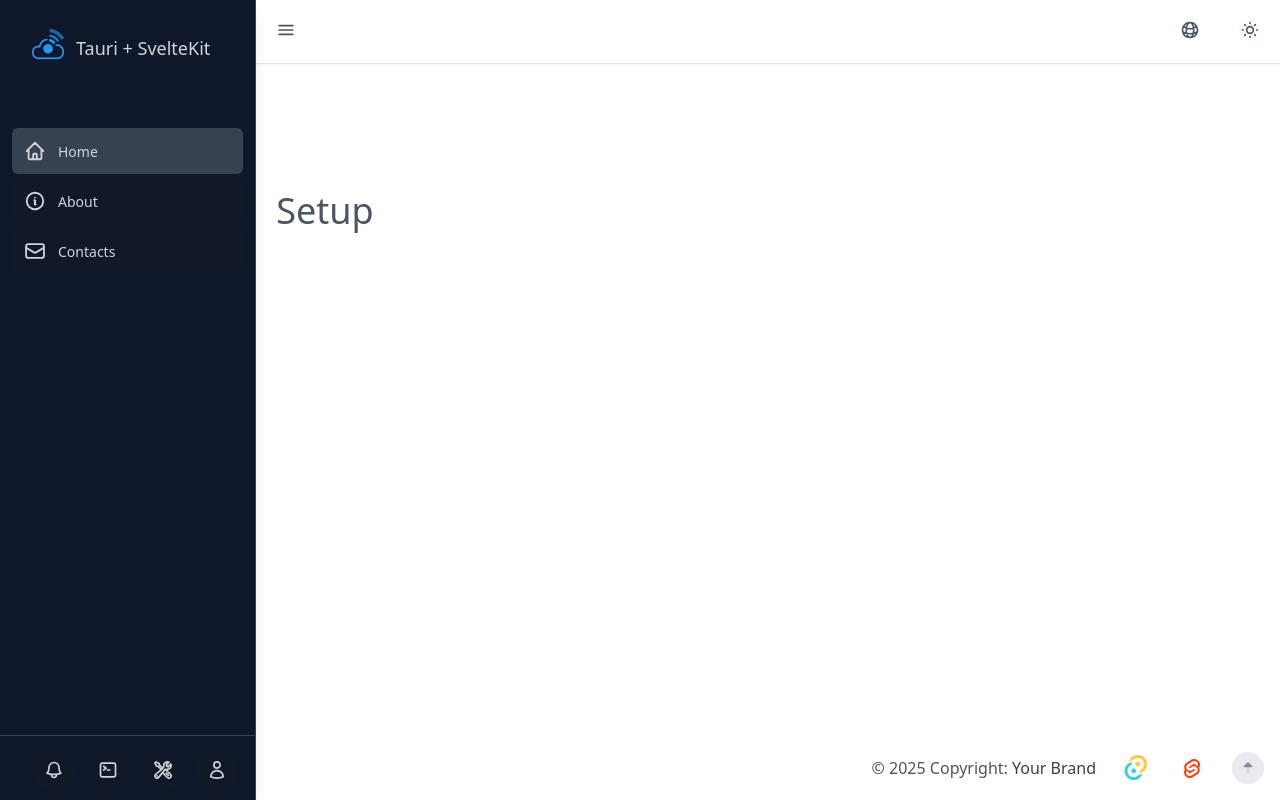
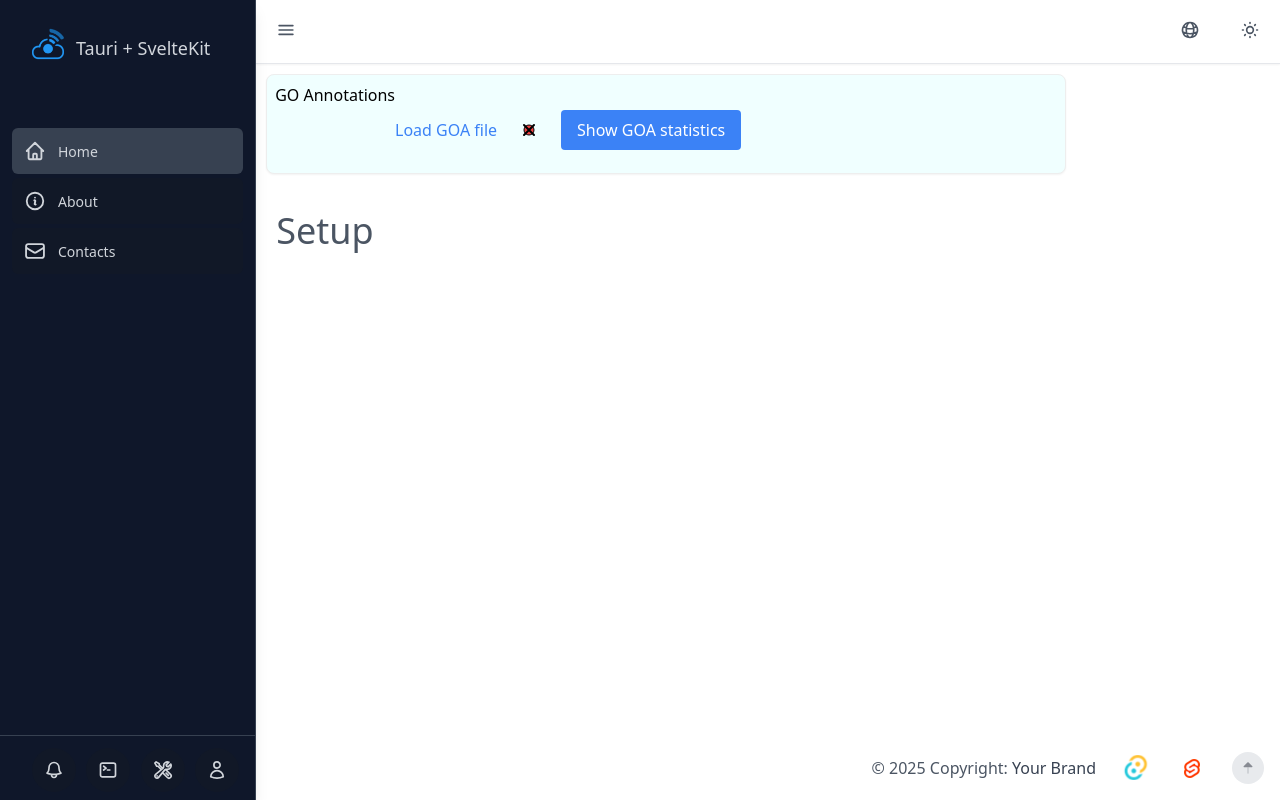
Before and after one commit to pnrobinson/ontologizer, a SvelteKit app: page / in a window 1280 px wide. Built offline with nearby package versions, Linux system fonts and the light colour scheme.

Commit message:
Adding component to load GOA file

```diff
--- a/src/app.css
+++ b/src/app.css
@@ -8,10 +8,26 @@ body {
 
 @layer components {
     .card {
+        position: relative;
         display: flex;
-        align-items: center;
-        justify-content: center;
-        width: 300px;
+       /* align-items: center;
+        justify-content: center;*/
+        width: 800px;
         height: 100px;
+        background-color: azure;
+        border-radius: 8px;
+        border: 0.7px solid #eee;
+        padding: 8px;
+        margin: 10px;
+    }
+
+    .card-title {
+        position: absolute;
+        align-self: left;
+        top: -10px;   /* Adjust based on border thickness */
+        left: 20px;   /* Adjust for alignment */
+        background: white;  /* Matches background color */
+        padding: 0 5px;
+        font-weight: bold;
     }
 }
--- a/src/routes/+page.svelte
+++ b/src/routes/+page.svelte
@@ -21,15 +21,51 @@
   async function processFile(path: string) {
     try {
       const jsonData = await invoke<string>("process_file", { path });
+        const icon = document.getElementById('icon');
+        if (icon) {
+          icon.innerHTML = `
+          <circle cx="12" cy="12" r="10" class="fill-blue-500"/>
+          <path d="M8 12L10 14L16 8" class="stroke-white" stroke-width="2" stroke-linecap="round" stroke-linejoin="round"/>
+        `;
+        }
         annotation_stats.set(JSON.parse(jsonData));
     } catch (error) {
       console.error("Error processing file:", error);
+      const icon = document.getElementById('icon');
+      if (icon) {
+        icon.innerHTML = `
+          <circle cx="12" cy="12" r="10" class="fill-red-500"/>
+          <path d="M8 8L16 16M16 8L8 16" class="stroke-black" stroke-width="2" stroke-linecap="round" stroke-linejoin="round"/>
+        `;
+      }
     }
   }
 </script>
 
 
-<div class="card"></div>
+<div class="card shadow-sm">
+  <h2 class="text-lg">GO Annotations</h2>
+  <div class="flex items-center space-x-3 mt-3">
+    <!-- File upload button -->
+    <label for="file-upload" class="cursor-pointer text-blue-500 hover:text-blue-600">
+      Load GOA file
+      <input type="file" id="file-upload" class="hidden"/>
+    </label>
+   <!-- Icon with two states (Red Circle with Black X / Blue Checkmark) -->
+   <button id="icon-toggle" class="p-2 rounded-full bg-transparent hover:bg-transparent">
+    <svg id="icon" class="w-6 h-6" fill="none" stroke="currentColor" viewBox="0 0 24 24" xmlns="http://www.w3.org/2000/svg">
+      <!-- Default icon: Red Circle with Black X -->
+      <circle cx="12" cy="12" r="5" class="fill-red-500"/>
+      <path d="M7 7L17 17M17 7L7 17" class="stroke-black" stroke-width="2" stroke-linecap="round" stroke-linejoin="round"/>
+    </svg>
+  </button>
+
+    <!-- Button to open a new component -->
+    <button class="px-4 py-2 bg-blue-500 text-white rounded hover:bg-blue-100">
+      Show GOA statistics
+    </button>
+  </div>
+</div>
 
 <div class="p-5">
   <h1 class="text-gray-600 dark:text-gray-300 text-5xl">Setup</h1>
```
